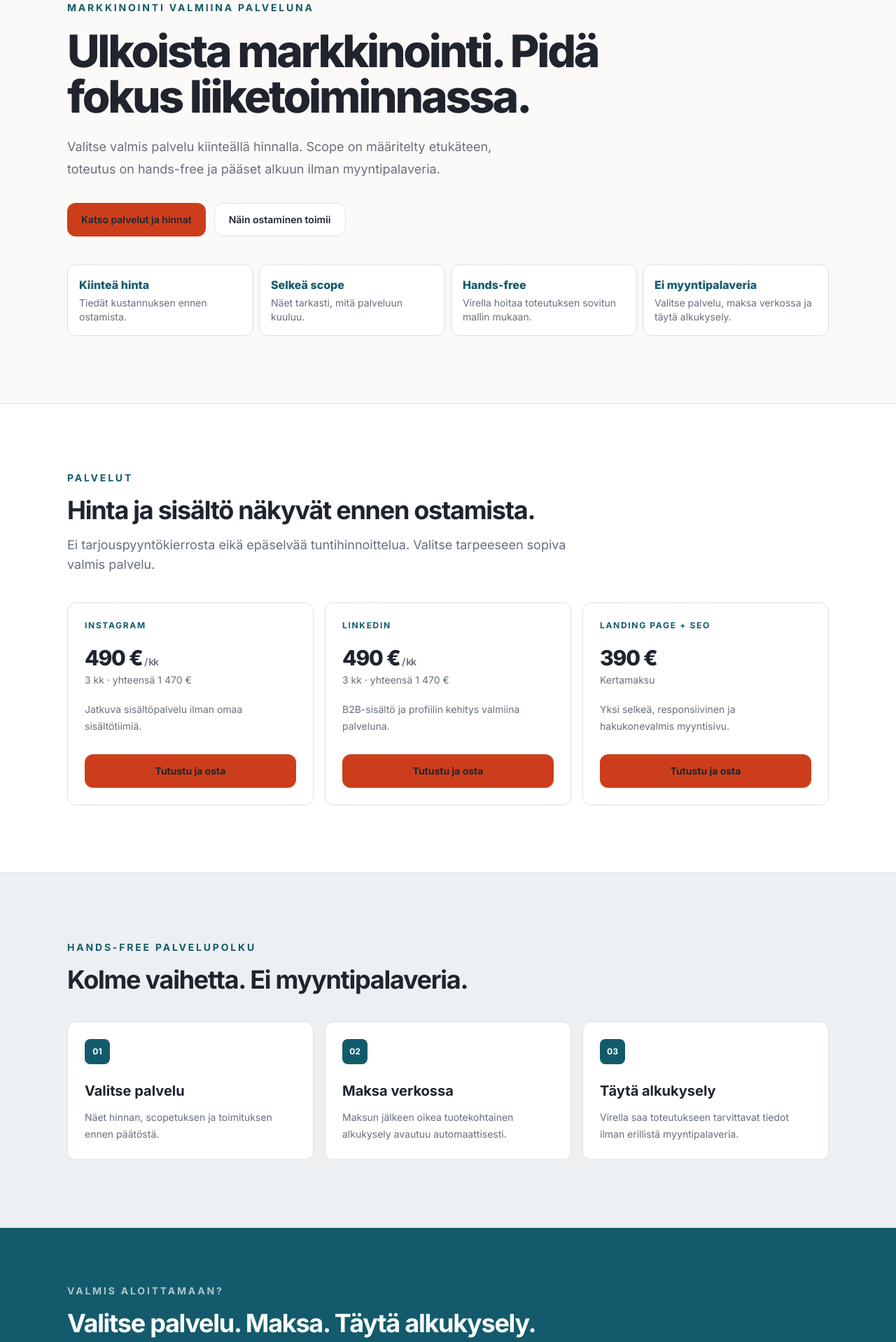
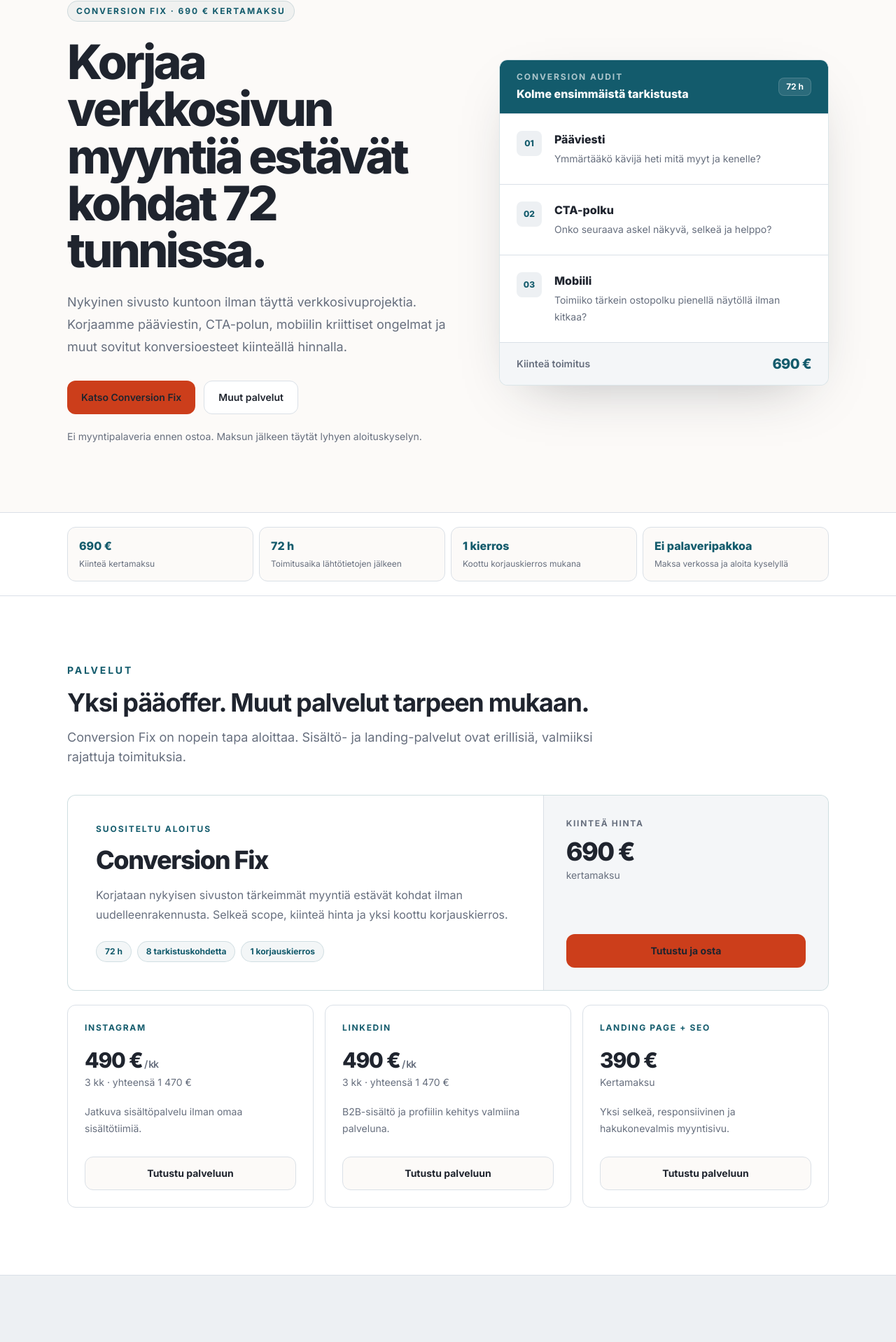
Before and after one commit to Jambovisuaalit/virella-helsinki-web, a Next.js app: page / in a window 1280 px wide. Shown: the part 160-2078 px from the top of the page at 70% size. Built offline with nearby package versions, Linux system fonts and the light colour scheme.

Commit message:
feat: make Conversion Fix the primary frontend offer

```diff
--- a/app/page.tsx
+++ b/app/page.tsx
@@ -12,11 +12,17 @@ const euro = new Intl.NumberFormat("fi-FI", {
   maximumFractionDigits: 0,
 });
 
+const conversionChecks = [
+  ["01", "Pääviesti", "Ymmärtääkö kävijä heti mitä myyt ja kenelle?"],
+  ["02", "CTA-polku", "Onko seuraava askel näkyvä, selkeä ja helppo?"],
+  ["03", "Mobiili", "Toimiiko tärkein ostopolku pienellä näytöllä ilman kitkaa?"],
+] as const;
+
 const promises = [
-  ["Kiinteä hinta", "Tiedät kustannuksen ennen ostamista."],
-  ["Selkeä scope", "Näet tarkasti, mitä palveluun kuuluu."],
-  ["Hands-free", "Virella hoitaa toteutuksen sovitun mallin mukaan."],
-  ["Ei myyntipalaveria", "Valitse palvelu, maksa verkossa ja täytä alkukysely."],
+  ["690 €", "Kiinteä kertamaksu"],
+  ["72 h", "Toimitusaika lähtötietojen jälkeen"],
+  ["1 kierros", "Koottu korjauskierros mukana"],
+  ["Ei palaveripakkoa", "Maksa verkossa ja aloita kyselyllä"],
 ] as const;
 
 const services = [
@@ -26,46 +32,104 @@ const services = [
 ] as const;
 
 export default function Home() {
+  const conversionFix = products.websiteFix;
+
   return (
     <>
       <SiteHeader />
       <main>
-        <section className="overflow-hidden border-b border-border">
-          <SectionContainer className="py-14 md:py-24">
-            <div className="max-w-[800px]">
-              <p className="text-xs font-bold uppercase tracking-[0.2em] text-brand sm:text-sm">Markkinointi valmiina palveluna</p>
-              <h1 className="mt-5 text-[2.65rem] font-extrabold leading-[1.01] tracking-[-0.05em] sm:text-5xl md:text-[4rem]">
-                Ulkoista markkinointi. Pidä fokus liiketoiminnassa.
+        <section className="overflow-hidden border-b border-border bg-background">
+          <SectionContainer className="grid gap-10 py-14 md:grid-cols-[1.08fr_0.92fr] md:items-center md:py-24 lg:gap-16">
+            <div className="max-w-[720px]">
+              <div className="inline-flex items-center gap-2 rounded-full border border-brand/15 bg-brand/5 px-3 py-1.5 text-xs font-bold uppercase tracking-[0.16em] text-brand">
+                Conversion Fix · {euro.format(conversionFix.price)} kertamaksu
+              </div>
+              <h1 className="mt-6 text-[2.75rem] font-extrabold leading-[0.99] tracking-[-0.055em] sm:text-5xl md:text-[4.25rem]">
+                Korjaa verkkosivun myyntiä estävät kohdat 72 tunnissa.
               </h1>
               <p className="mt-6 max-w-[680px] text-base leading-7 text-muted sm:text-lg sm:leading-8">
-                Valitse valmis palvelu kiinteällä hinnalla. Scope on määritelty etukäteen, toteutus on hands-free ja pääset alkuun ilman myyntipalaveria.
+                Nykyinen sivusto kuntoon ilman täyttä verkkosivuprojektia. Korjaamme pääviestin, CTA-polun, mobiilin kriittiset ongelmat ja muut sovitut konversioesteet kiinteällä hinnalla.
               </p>
-              <div className="mt-8 flex flex-col gap-3 sm:flex-row">
-                <ButtonLink href="#services">Katso palvelut ja hinnat</ButtonLink>
-                <ButtonLink href="#how" variant="secondary">Näin ostaminen toimii</ButtonLink>
+              <div className="mt-8 flex flex-col gap-3 sm:flex-row sm:items-center">
+                <ButtonLink href="/verkkosivu-kuntoon">Katso Conversion Fix</ButtonLink>
+                <ButtonLink href="#services" variant="secondary">Muut palvelut</ButtonLink>
               </div>
+              <p className="mt-5 text-sm leading-6 text-muted">Ei myyntipalaveria ennen ostoa. Maksun jälkeen täytät lyhyen aloituskyselyn.</p>
             </div>
 
-            <div className="mt-10 grid gap-2 sm:grid-cols-2 lg:grid-cols-4">
-              {promises.map(([title, text]) => (
-                <div key={title} className="rounded-xl border border-border bg-surface p-4">
-                  <p className="font-extrabold text-brand">{title}</p>
-                  <p className="mt-1 text-sm leading-5 text-muted">{text}</p>
+            <div className="relative">
+              <div className="absolute -inset-8 -z-10 rounded-full bg-brand/5 blur-3xl" aria-hidden="true" />
+              <Card className="overflow-hidden border-brand/15 bg-surface shadow-[0_28px_80px_-38px_rgba(31,36,46,0.35)]">
+                <div className="border-b border-border bg-brand px-5 py-4 text-white sm:px-6">
+                  <div className="flex items-center justify-between gap-4">
+                    <div>
+                      <p className="text-xs font-bold uppercase tracking-[0.16em] text-white/65">Conversion audit</p>
+                      <p className="mt-1 font-extrabold">Kolme ensimmäistä tarkistusta</p>
+                    </div>
+                    <span className="rounded-lg border border-white/15 bg-white/10 px-2.5 py-1 text-xs font-bold">72 h</span>
+                  </div>
                 </div>
-              ))}
+                <div className="divide-y divide-border">
+                  {conversionChecks.map(([number, title, text]) => (
+                    <div key={number} className="grid grid-cols-[42px_1fr] gap-3 p-5 sm:p-6">
+                      <span className="flex h-9 w-9 items-center justify-center rounded-lg bg-cloud text-xs font-extrabold text-brand">{number}</span>
+                      <div>
+                        <p className="font-extrabold text-foreground">{title}</p>
+                        <p className="mt-1 text-sm leading-6 text-muted">{text}</p>
+                      </div>
+                    </div>
+                  ))}
+                </div>
+                <div className="flex items-center justify-between gap-4 border-t border-border bg-cloud/60 px-5 py-4 sm:px-6">
+                  <span className="text-sm font-semibold text-muted">Kiinteä toimitus</span>
+                  <span className="text-xl font-extrabold tracking-[-0.03em] text-brand">{euro.format(conversionFix.price)}</span>
+                </div>
+              </Card>
             </div>
+          </SectionContainer>
+        </section>
+
+        <section className="border-b border-border bg-surface">
+          <SectionContainer className="grid gap-2 py-5 sm:grid-cols-2 lg:grid-cols-4">
+            {promises.map(([title, text]) => (
+              <div key={title} className="rounded-xl border border-border bg-background px-4 py-3.5">
+                <p className="font-extrabold text-brand">{title}</p>
+                <p className="mt-1 text-xs leading-5 text-muted">{text}</p>
+              </div>
+            ))}
           </SectionContainer>
         </section>
 
         <section id="services" className="bg-surface">
           <SectionContainer className="py-16 md:py-24">
-            <div className="max-w-[720px]">
+            <div className="max-w-[760px]">
               <p className="text-xs font-bold uppercase tracking-[0.2em] text-brand sm:text-sm">Palvelut</p>
-              <h2 className="mt-4 text-3xl font-bold tracking-[-0.035em] sm:text-4xl">Hinta ja sisältö näkyvät ennen ostamista.</h2>
-              <p className="mt-4 text-base leading-7 text-muted sm:text-lg">Ei tarjouspyyntökierrosta eikä epäselvää tuntihinnoittelua. Valitse tarpeeseen sopiva valmis palvelu.</p>
+              <h2 className="mt-4 text-3xl font-bold tracking-[-0.035em] sm:text-4xl">Yksi pääoffer. Muut palvelut tarpeen mukaan.</h2>
+              <p className="mt-4 text-base leading-7 text-muted sm:text-lg">Conversion Fix on nopein tapa aloittaa. Sisältö- ja landing-palvelut ovat erillisiä, valmiiksi rajattuja toimituksia.</p>
             </div>
 
-            <div className="mt-10 grid gap-4 md:grid-cols-3">
+            <Card className="mt-10 grid overflow-hidden border-brand/20 bg-background shadow-none lg:grid-cols-[1.25fr_0.75fr]">
+              <div className="p-6 sm:p-8 lg:p-10">
+                <p className="text-xs font-bold uppercase tracking-[0.16em] text-brand">Suositeltu aloitus</p>
+                <h3 className="mt-4 text-3xl font-extrabold tracking-[-0.04em] sm:text-4xl">Conversion Fix</h3>
+                <p className="mt-4 max-w-[650px] text-base leading-7 text-muted">Korjataan nykyisen sivuston tärkeimmät myyntiä estävät kohdat ilman uudelleenrakennusta. Selkeä scope, kiinteä hinta ja yksi koottu korjauskierros.</p>
+                <div className="mt-6 flex flex-wrap gap-2 text-xs font-bold text-brand">
+                  <span className="rounded-full border border-brand/15 bg-brand/5 px-3 py-1.5">72 h</span>
+                  <span className="rounded-full border border-brand/15 bg-brand/5 px-3 py-1.5">8 tarkistuskohdetta</span>
+                  <span className="rounded-full border border-brand/15 bg-brand/5 px-3 py-1.5">1 korjauskierros</span>
+                </div>
+              </div>
+              <div className="flex flex-col justify-between border-t border-border bg-cloud/60 p-6 sm:p-8 lg:border-l lg:border-t-0">
+                <div>
+                  <p className="text-xs font-bold uppercase tracking-[0.14em] text-muted">Kiinteä hinta</p>
+                  <p className="mt-3 text-4xl font-extrabold tracking-[-0.045em]">{euro.format(conversionFix.price)}</p>
+                  <p className="mt-1 text-sm text-muted">kertamaksu</p>
+                </div>
+                <Link href="/verkkosivu-kuntoon" className="mt-7 inline-flex min-h-12 items-center justify-center rounded-xl bg-action px-5 py-3 text-sm font-bold text-white transition hover:brightness-90">Tutustu ja osta</Link>
+              </div>
+            </Card>
+
+            <div className="mt-5 grid gap-4 md:grid-cols-3">
               {services.map((service) => {
                 const product = products[service.key];
                 return (
@@ -76,7 +140,7 @@ export default function Home() {
                     </p>
                     {product.billing === "month" ? <p className="mt-1 text-sm text-muted">{product.commitmentMonths} kk · yhteensä {euro.format(product.totalPrice)}</p> : <p className="mt-1 text-sm text-muted">Kertamaksu</p>}
                     <p className="mt-5 flex-1 text-sm leading-6 text-muted">{service.text}</p>
-                    <Link href={service.href} className="mt-7 inline-flex min-h-12 items-center justify-center rounded-xl bg-action px-5 py-3 text-sm font-bold text-white">Tutustu ja osta</Link>
+                    <Link href={service.href} className="mt-7 inline-flex min-h-12 items-center justify-center rounded-xl border border-border bg-background px-5 py-3 text-sm font-bold text-foreground transition hover:bg-cloud">Tutustu palveluun</Link>
                   </Card>
                 );
               })}
@@ -87,20 +151,22 @@ export default function Home() {
         <section id="how" className="border-y border-border bg-cloud">
           <SectionContainer className="py-16 md:py-24">
             <div className="max-w-[720px]">
-              <p className="text-xs font-bold uppercase tracking-[0.2em] text-brand sm:text-sm">Hands-free palvelupolku</p>
-              <h2 className="mt-4 text-3xl font-bold tracking-[-0.035em] sm:text-4xl">Kolme vaihetta. Ei myyntipalaveria.</h2>
+              <p className="text-xs font-bold uppercase tracking-[0.2em] text-brand sm:text-sm">Näin aloitat</p>
+              <h2 className="mt-4 text-3xl font-bold tracking-[-0.035em] sm:text-4xl">Kolme vaihetta. Ei turhaa kitkaa.</h2>
             </div>
             <ol className="mt-10 grid gap-4 md:grid-cols-3">
               {[
-                ["01", "Valitse palvelu", "Näet hinnan, scopetuksen ja toimituksen ennen päätöstä."],
-                ["02", "Maksa verkossa", "Maksun jälkeen oikea tuotekohtainen alkukysely avautuu automaattisesti."],
+                ["01", "Valitse palvelu", "Näet hinnan, rajauksen ja toimituksen ennen päätöstä."],
+                ["02", "Maksa verkossa", "Stripe Checkout vahvistaa maksun ja liittää sen oikeaan palveluun."],
                 ["03", "Täytä alkukysely", "Virella saa toteutukseen tarvittavat tiedot ilman erillistä myyntipalaveria."],
               ].map(([number, title, text]) => (
-                <Card key={number} className="p-6 shadow-none">
-                  <span className="flex h-9 w-9 items-center justify-center rounded-lg bg-brand text-xs font-bold text-white">{number}</span>
-                  <h3 className="mt-6 text-xl font-bold">{title}</h3>
-                  <p className="mt-3 text-sm leading-6 text-muted">{text}</p>
-                </Card>
+                <li key={number}>
+                  <Card className="h-full p-6 shadow-none">
+                    <span className="flex h-9 w-9 items-center justify-center rounded-lg bg-brand text-xs font-bold text-white">{number}</span>
+                    <h3 className="mt-6 text-xl font-bold">{title}</h3>
+                    <p className="mt-3 text-sm leading-6 text-muted">{text}</p>
+                  </Card>
+                </li>
               ))}
             </ol>
           </SectionContainer>
@@ -108,11 +174,13 @@ export default function Home() {
 
         <section className="bg-brand text-white">
           <SectionContainer className="py-16 md:py-20">
-            <div className="max-w-[720px]">
-              <p className="text-xs font-bold uppercase tracking-[0.2em] text-white/65 sm:text-sm">Valmis aloittamaan?</p>
-              <h2 className="mt-4 text-3xl font-bold tracking-[-0.035em] sm:text-4xl">Valitse palvelu. Maksa. Täytä alkukysely.</h2>
-              <p className="mt-4 text-base leading-7 text-white/75">Kiinteä hinta, selkeä scope ja hands-free toteutus yhdestä palvelupolusta.</p>
-              <ButtonLink href="#services" className="mt-7 border-white/20 bg-white text-brand hover:bg-cloud" variant="secondary">Katso palvelut</ButtonLink>
+            <div className="flex flex-col gap-7 md:flex-row md:items-end md:justify-between">
+              <div className="max-w-[720px]">
+                <p className="text-xs font-bold uppercase tracking-[0.2em] text-white/65 sm:text-sm">Aloita näkyvimmästä pullonkaulasta</p>
+                <h2 className="mt-4 text-3xl font-bold tracking-[-0.035em] sm:text-4xl">Conversion Fix · 690 € · 72 h.</h2>
+                <p className="mt-4 text-base leading-7 text-white/75">Korjataan ensin se, minkä asiakas näkee ja kokee ennen yhteydenottoa.</p>
+              </div>
+              <ButtonLink href="/verkkosivu-kuntoon" className="shrink-0 border-white/20 bg-white text-brand hover:bg-cloud" variant="secondary">Katso Conversion Fix</ButtonLink>
             </div>
           </SectionContainer>
         </section>
```
